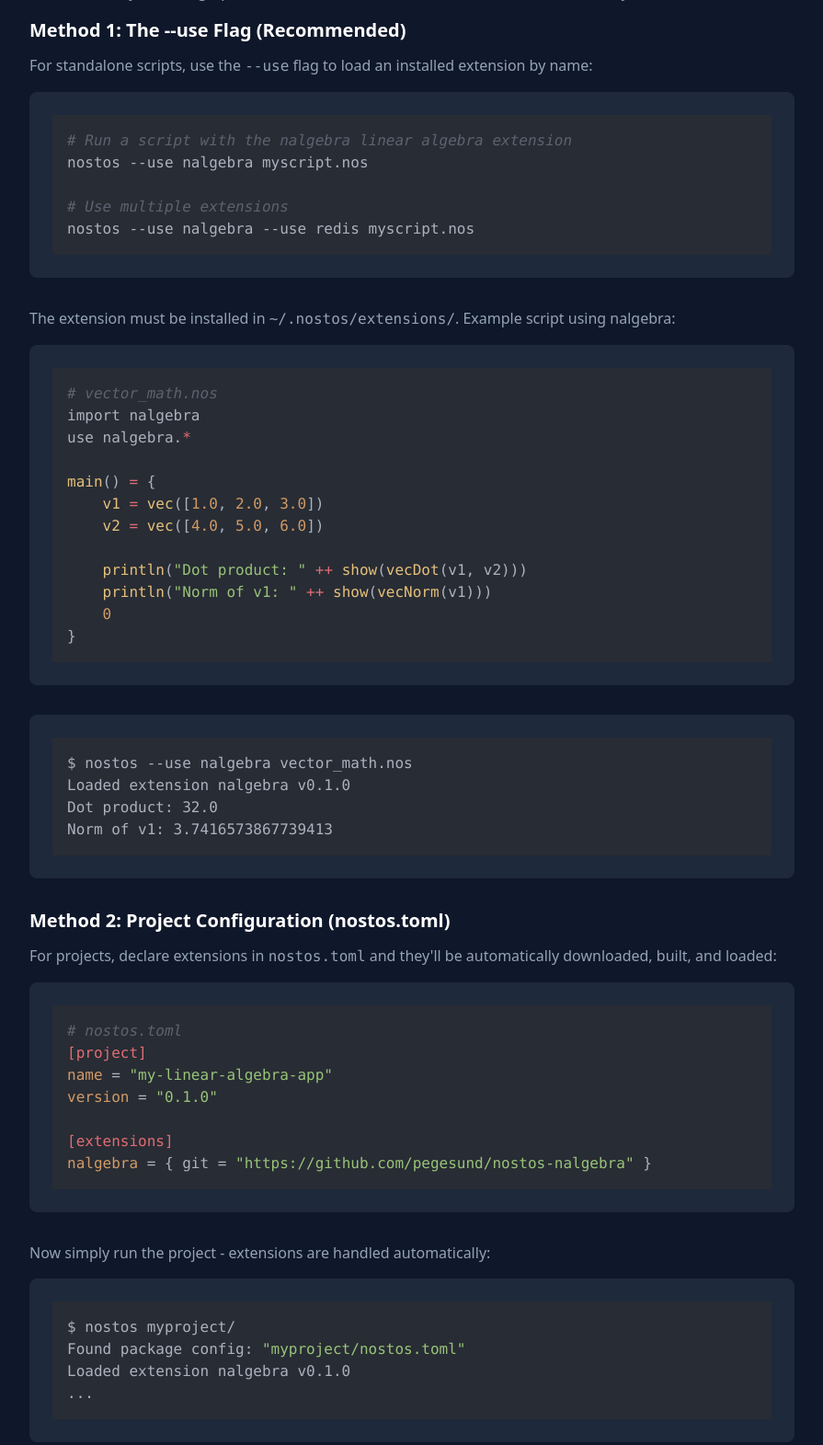
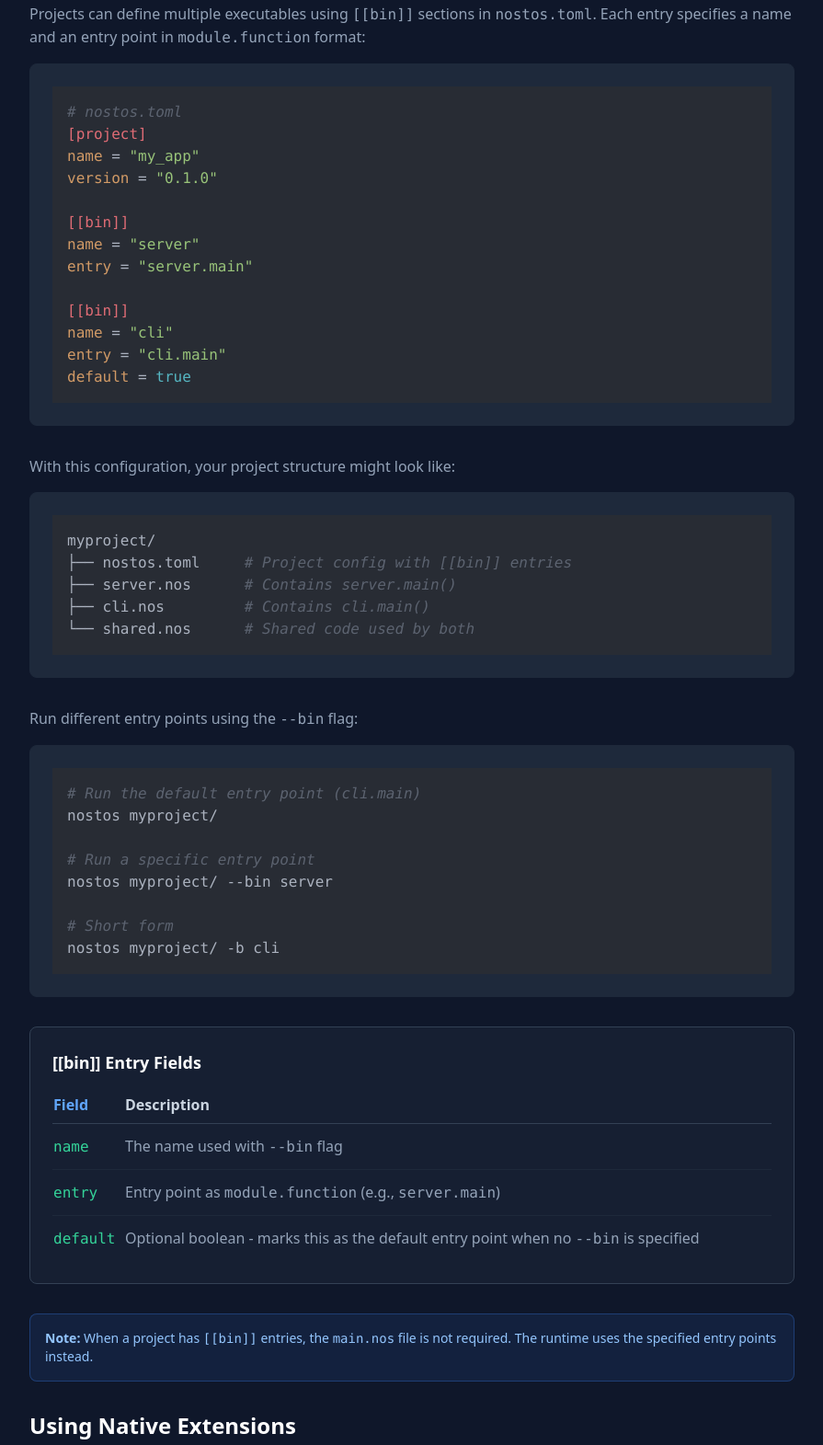
Before and after one commit to pegesund/nostos, a plain HTML site: page site/tutorial/24_command_line.html in a window 1280 px wide. Shown: the part 1778-3349 px from the top of the page at 92% size, without its empty margins (256-1151 px from the left). Drawn offline with nearby package versions, Linux system fonts and the light colour scheme.

Commit message:
Add documentation for [[bin]] multiple entry points feature
- docs/tutorial/12_modules.md: Add Multiple Entry Points section
- site/tutorial/24_command_line.html: Add section, update CLI options table
- lang-doc.md: Add to Command-Line Interface section
- Fix stale import reference in HTML docs

🤖 Generated with [Claude Code](https://claude.com/claude-code)

Co-Authored-By: Claude Opus 4.5 <noreply@anthropic.com>

```diff
--- a/site/tutorial/24_command_line.html
+++ b/site/tutorial/24_command_line.html
@@ -132,11 +132,11 @@ Hello, World!</code></pre>
                 <!-- Running Projects -->
                 <h2 class="text-2xl font-semibold text-white mb-4">Running Projects</h2>
                 <p class="text-slate-400 mb-4">
-                    For larger programs, organize your code into a project directory. The directory must contain a <code>main.nos</code> file:
+                    For larger programs, organize your code into a project directory. By default, the directory must contain a <code>main.nos</code> file (or use <code>[[bin]]</code> entries to specify custom entry points):
                 </p>
                 <div class="bg-nostos-code rounded-lg p-6 mb-8 border border-slate-800 overflow-x-auto">
 <pre><code class="language-bash">myproject/
-├── main.nos        # Entry point (required)
+├── main.nos        # Entry point (or use [[bin]] entries)
 ├── utils.nos       # Helper functions
 ├── config.nos      # Configuration
 └── nostos.toml     # Project config (optional)</code></pre>
@@ -147,6 +147,80 @@ Hello, World!</code></pre>
                 <div class="bg-nostos-code rounded-lg p-6 mb-8 border border-slate-800 overflow-x-auto">
 <pre><code class="language-bash"># Run the project
 nostos myproject/</code></pre>
+                </div>
+
+                <!-- Multiple Entry Points -->
+                <h2 class="text-2xl font-semibold text-white mb-4">Multiple Entry Points</h2>
+                <p class="text-slate-400 mb-4">
+                    Projects can define multiple executables using <code>[[bin]]</code> sections in <code>nostos.toml</code>. Each entry specifies a name and an entry point in <code>module.function</code> format:
+                </p>
+                <div class="bg-nostos-code rounded-lg p-6 mb-8 border border-slate-800 overflow-x-auto">
+<pre><code class="language-toml"># nostos.toml
+[project]
+name = "my_app"
+version = "0.1.0"
+
+[[bin]]
+name = "server"
+entry = "server.main"
+
+[[bin]]
+name = "cli"
+entry = "cli.main"
+default = true</code></pre>
+                </div>
+                <p class="text-slate-400 mb-4">
+                    With this configuration, your project structure might look like:
+                </p>
+                <div class="bg-nostos-code rounded-lg p-6 mb-8 border border-slate-800 overflow-x-auto">
+<pre><code class="language-bash">myproject/
+├── nostos.toml     # Project config with [[bin]] entries
+├── server.nos      # Contains server.main()
+├── cli.nos         # Contains cli.main()
+└── shared.nos      # Shared code used by both</code></pre>
+                </div>
+                <p class="text-slate-400 mb-4">
+                    Run different entry points using the <code>--bin</code> flag:
+                </p>
+                <div class="bg-nostos-code rounded-lg p-6 mb-8 border border-slate-800 overflow-x-auto">
+<pre><code class="language-bash"># Run the default entry point (cli.main)
+nostos myproject/
+
+# Run a specific entry point
+nostos myproject/ --bin server
+
+# Short form
+nostos myproject/ -b cli</code></pre>
+                </div>
+                <div class="bg-slate-800/50 rounded-lg p-6 mb-8 border border-slate-700">
+                    <h3 class="text-lg font-semibold text-white mb-3">[[bin]] Entry Fields</h3>
+                    <table class="w-full text-left">
+                        <thead>
+                            <tr class="border-b border-slate-700">
+                                <th class="py-2 text-blue-400">Field</th>
+                                <th class="py-2 text-slate-300">Description</th>
+                            </tr>
+                        </thead>
+                        <tbody class="text-slate-400">
+                            <tr class="border-b border-slate-800">
+                                <td class="py-3"><code class="text-emerald-400">name</code></td>
+                                <td class="py-3">The name used with <code>--bin</code> flag</td>
+                            </tr>
+                            <tr class="border-b border-slate-800">
+                                <td class="py-3"><code class="text-emerald-400">entry</code></td>
+                                <td class="py-3">Entry point as <code>module.function</code> (e.g., <code>server.main</code>)</td>
+                            </tr>
+                            <tr>
+                                <td class="py-3"><code class="text-emerald-400">default</code></td>
+                                <td class="py-3">Optional boolean - marks this as the default entry point when no <code>--bin</code> is specified</td>
+                            </tr>
+                        </tbody>
+                    </table>
+                </div>
+                <div class="bg-blue-500/10 border border-blue-500/30 rounded-lg p-4 mb-8">
+                    <p class="text-blue-300 text-sm">
+                        <strong>Note:</strong> When a project has <code>[[bin]]</code> entries, the <code>main.nos</code> file is not required. The runtime uses the specified entry points instead.
+                    </p>
                 </div>
 
                 <!-- Using Extensions -->
@@ -171,7 +245,6 @@ nostos --use nalgebra --use redis myscript.nos</code></pre>
                 </p>
                 <div class="bg-nostos-code rounded-lg p-6 mb-8 border border-slate-800 overflow-x-auto">
 <pre><code class="language-nostos"># vector_math.nos
-import nalgebra
 use nalgebra.*
 
 main() = {
@@ -234,6 +307,10 @@ Loaded extension nalgebra v0.1.0
                             <tr class="border-b border-slate-800">
                                 <td class="py-3"><code class="text-emerald-400">--version</code></td>
                                 <td class="py-3">Display the Nostos version number</td>
+                            </tr>
+                            <tr class="border-b border-slate-800">
+                                <td class="py-3"><code class="text-emerald-400">--bin NAME</code>, <code class="text-emerald-400">-b NAME</code></td>
+                                <td class="py-3">Run a specific binary entry point defined in <code>nostos.toml</code></td>
                             </tr>
                             <tr class="border-b border-slate-800">
                                 <td class="py-3"><code class="text-emerald-400">--use NAME</code></td>
```
Also changed, not shown: docs/tutorial/12_modules.md (+32 -0 lines), lang-doc.md (+36 -1 lines).
